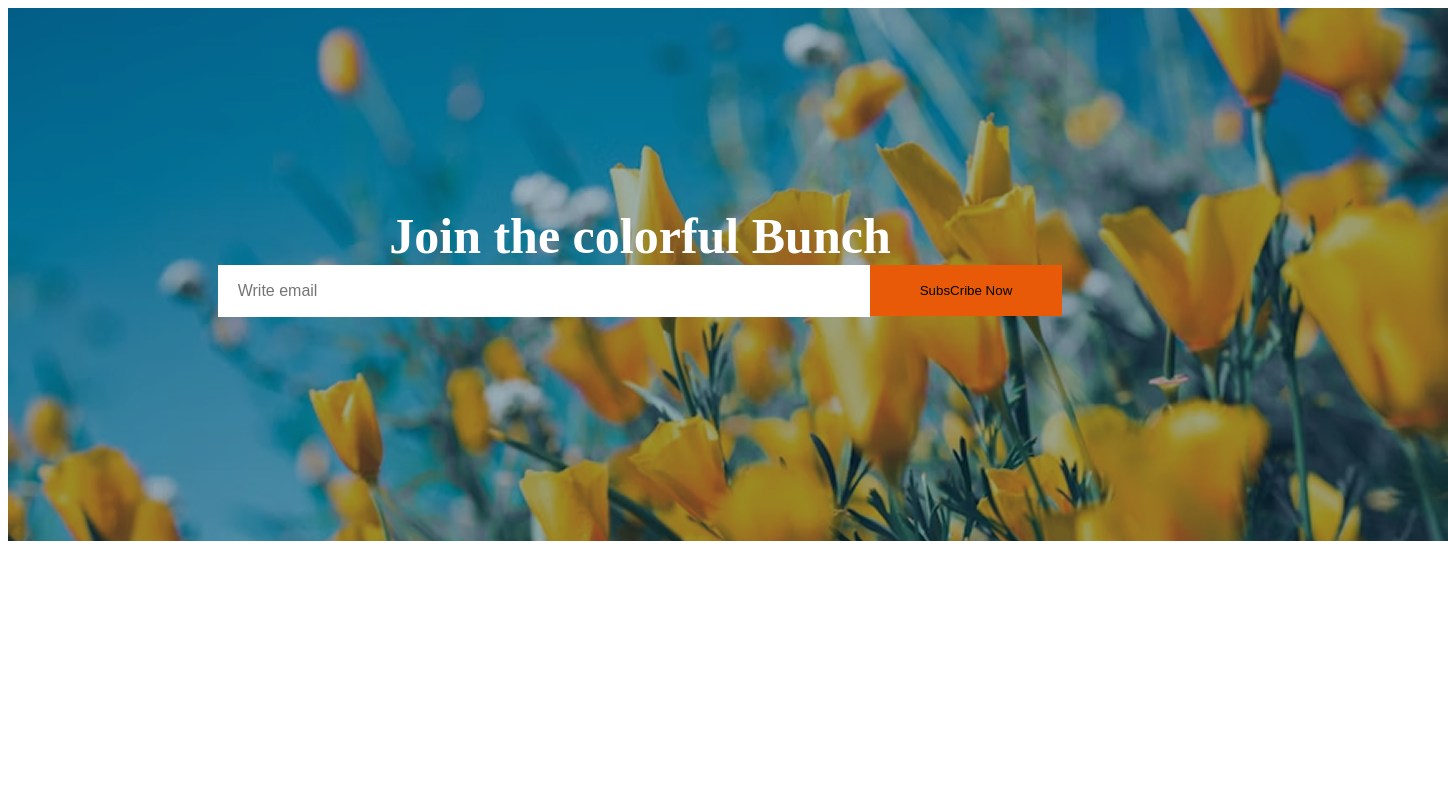
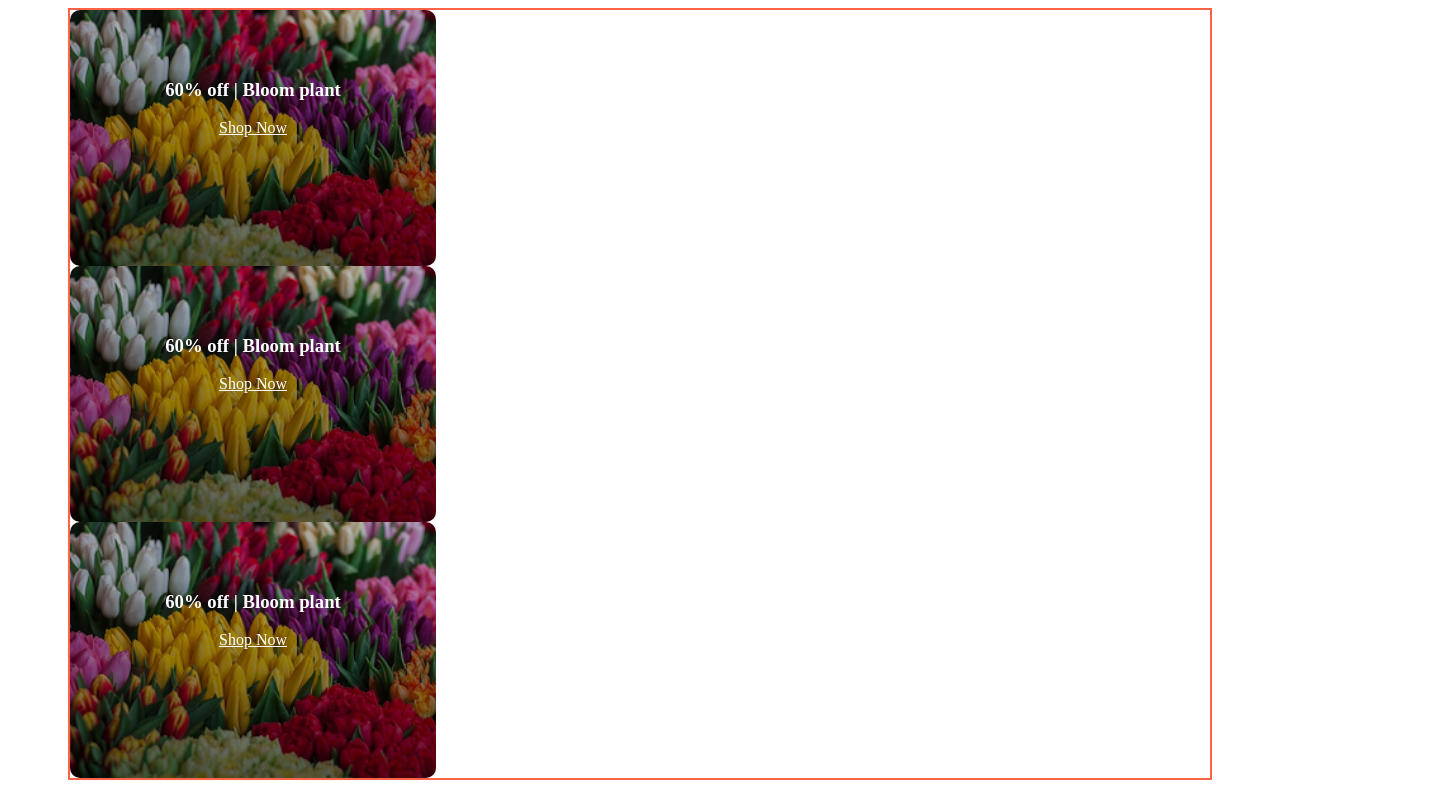
Before and after one commit to Uzzalsinha12/assingment-02, a plain HTML site: page image.html in a window 1280 px wide. Shown: the whole page, 1448 px wide, since content can reach past the window. Drawn offline with Linux system fonts and the light colour scheme.

Commit message:
added my quater task

```diff
--- a/image.html
+++ b/image.html
@@ -4,71 +4,66 @@
     <meta charset="UTF-8">
     <meta name="viewport" content="width=device-width, initial-scale=1.0">
     <title>Document</title>
-    <style>
+        <!-- <script src="https://cdn.jsdelivr.net/npm/@tailwindcss/browser@4"></script> -->
+
+        <style>
+            .section-1{
+                display: flex;
+                display: grid;
+                grid-template-columns: repeat(2, 1fr);
+                border: 2px solid tomato;
+                max-width: 1140px;
+                margin: 0px auto;
+            }
+            .section-2{
+                background-image: linear-gradient(to top, rgba(0, 0, 0, 0.6), rgb(0, 0, 0, 0.2)), url(assets/deal-bloom.png);
+                background-size: cover;
+                background-repeat: no-repeat;
+                width: 366px;
+                height: 206px;
+                text-align: center;
+                padding-top: 50px;
+                color: white;
+                border-radius: 10px;
+            }
+            .section-2 a{
+                color: white;
+            }
+            #box-2{
+                grid-column: span 3;
+                grid-row: span 2;
+            }
+        </style>
+
+</head>
+<body>
 
 
-    .banner{
-       /* border: 2px solid tomato;  */
-        margin: 0px auto;
-        text-align: center;
+<section>
 
-    }
-    .input-btn{
-        justify-content: center;
-        /* text-align: center; */
-    }
-    .image{
-        width: 100%;
-        position: absolute;
-    }
-    .text{
-         padding: 199px 0px;
-        position: relative;
-    }
-    .text h2{
-        color: rgb(255, 255, 255);
-         margin: 0px;
-         font-size: 50px;
-        font-weight: 700;
-    }
-   .text input{
-    border: none;
-    width: 630px;
-    height: 50px;
-    font-size: 1rem;
-    padding-left: 20px;
-   }
-   .text button{
-    border: none;
-    background: rgb(233, 90, 8);
-    padding: 18px 50px;
-   }
+    <div class="section-1">
+        <div class="section-2">
+            <div class="text-">
+                <h3>60% off | Bloom plant</h3>
+                <a href="">Shop Now</a>
+            </div>
+        </div>
+        <div  class="section-2 " id="box-2">
+            <div class="text-">
+                <h3>60% off | Bloom plant</h3>
+                <a href="">Shop Now</a>
+            </div>
+        </div>
+        <div class="section-2">
+            <div class="text-">
+                <h3>60% off | Bloom plant</h3>
+                <a href="">Shop Now</a>
+            </div>
+        </div>
+    </div>
 
-   .display-flex{
-    display: flex;
-   }
+    <div> <div class="box"></div></div>
 
-    </style>
-</head>
-<body>
-    <div class="banner">
-        <div class="image">
-           <img src="assets/news-letter-bg.png" alt="">
-        </div>
-        <div class="text">
-            <h2>Join the colorful Bunch</h2>
-            <div class=" input-btn display-flex">
-                <div>
-                    <input type="email" placeholder="Write email">
-                </div>
-                <div>
-                    <button>SubsCribe Now</button>
-                </div>
-            </div>
-
-        </div>
-
-
-    </div>
+</section>
 </body>
 </html>
```
Also changed, not shown: index.html (+21 -2 lines), style/index.css (+57 -2 lines).
